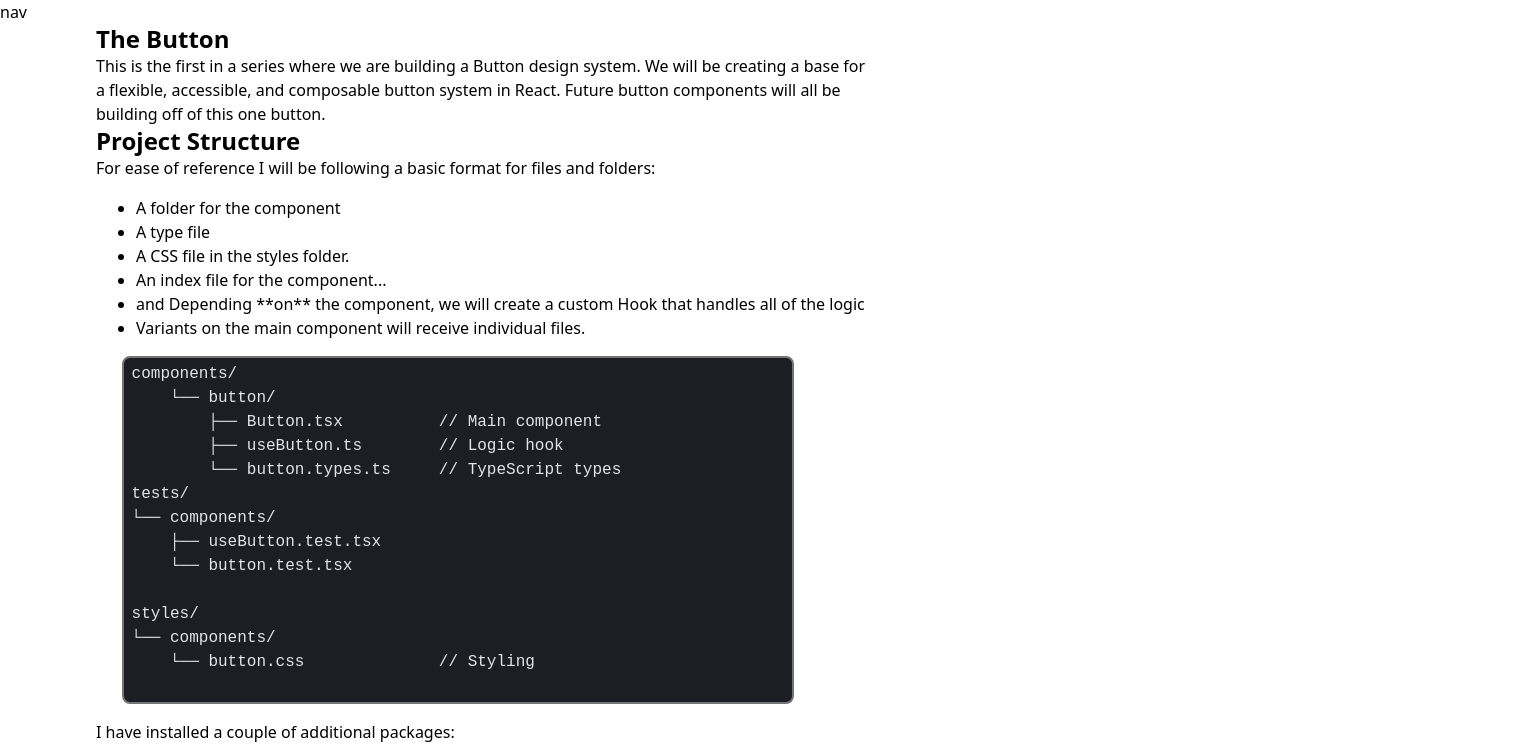
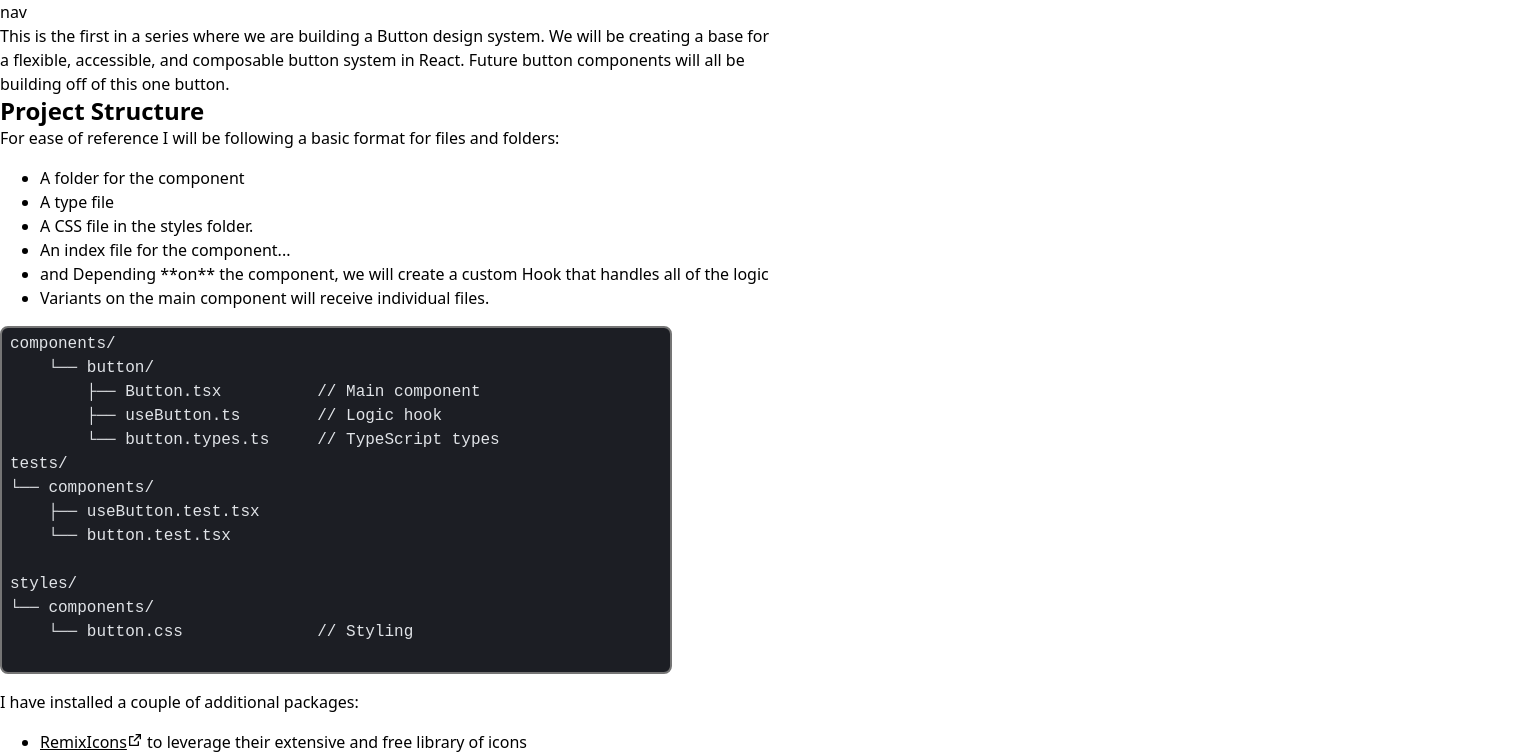
Before and after one commit to codercarl1243/react_components_system, a Next.js app: page /blog/design-system/buttons/base in a window 1280 px wide. Shown: the top 756 px of the page, 1536 px wide, since content can reach past the window. Built offline with nearby package versions, Linux system fonts and the light colour scheme.

Commit message:
UPDATE post component to have standard sections

```diff
--- a/components/post/index.tsx
+++ b/components/post/index.tsx
@@ -1,17 +1,10 @@
-import React from "react"
-import PostBanner from "./post.banner";
-import { PostPropsType } from "./post.type";
+import clsx from "clsx";
+import type { PostPropsType } from "./post.type";
 
-
-export default function Post({ title, image, children }: PostPropsType) {
-
+export default function Post({ children, className, ...props }: PostPropsType) {
     return (
-        <article className="post layout-wrapper">
-            <PostBanner
-                title={title}
-                image={image}
-            />
-                {children}
+        <article className={clsx("post", className)} {...props}>
+            {children}
         </article>
     )
 }
--- a/components/post/post.type.ts
+++ b/components/post/post.type.ts
@@ -1,3 +1,4 @@
+import type { ComponentProps } from "react";
 
 
 export type PostImageObjType = {
@@ -19,4 +20,4 @@ export type PostCardPropsType = {
     headingLevel: 2 | 3 | 4;
 };
 
-export type PostPropsType = PostType;
+export type PostPropsType = ComponentProps<'article'>;
```
Also changed, not shown: components/post/post.section.tsx (added, +12 -0 lines).
